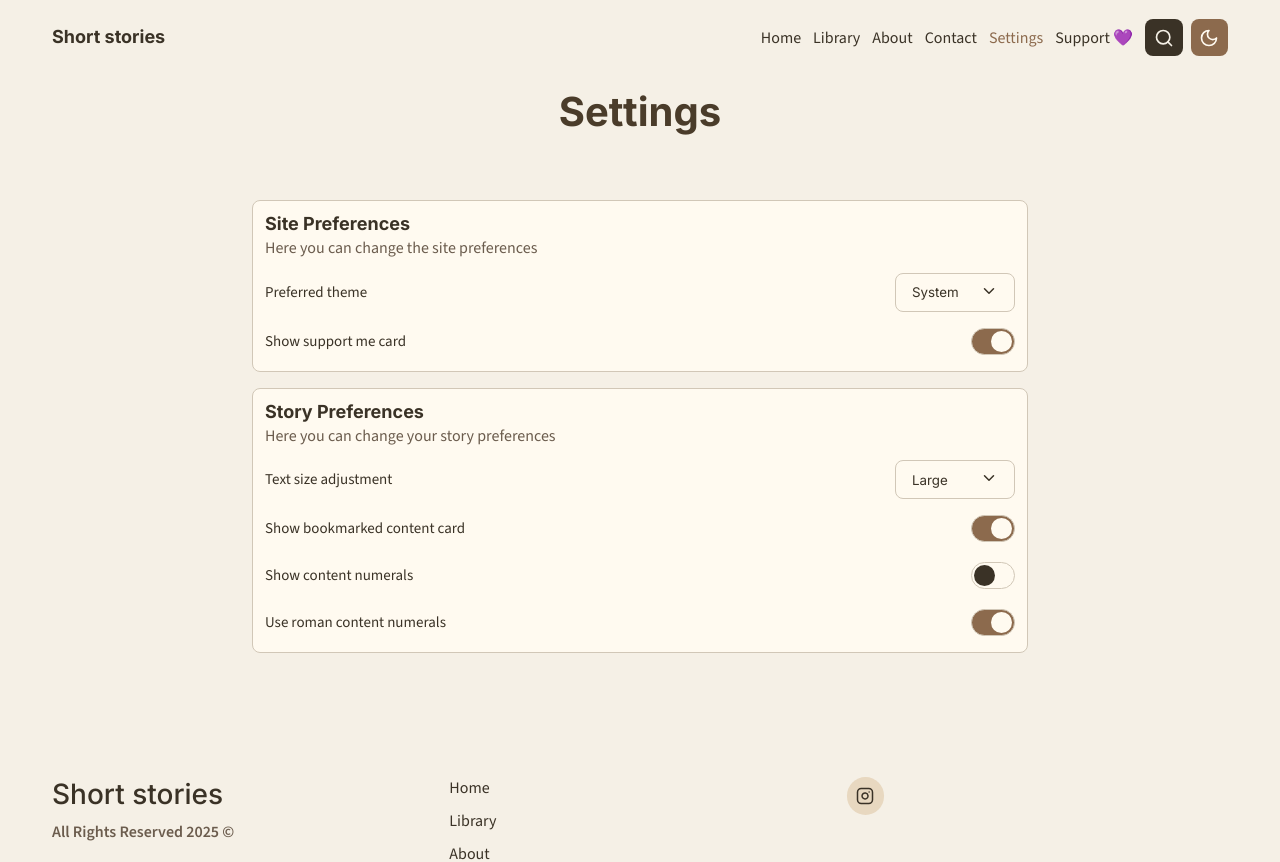
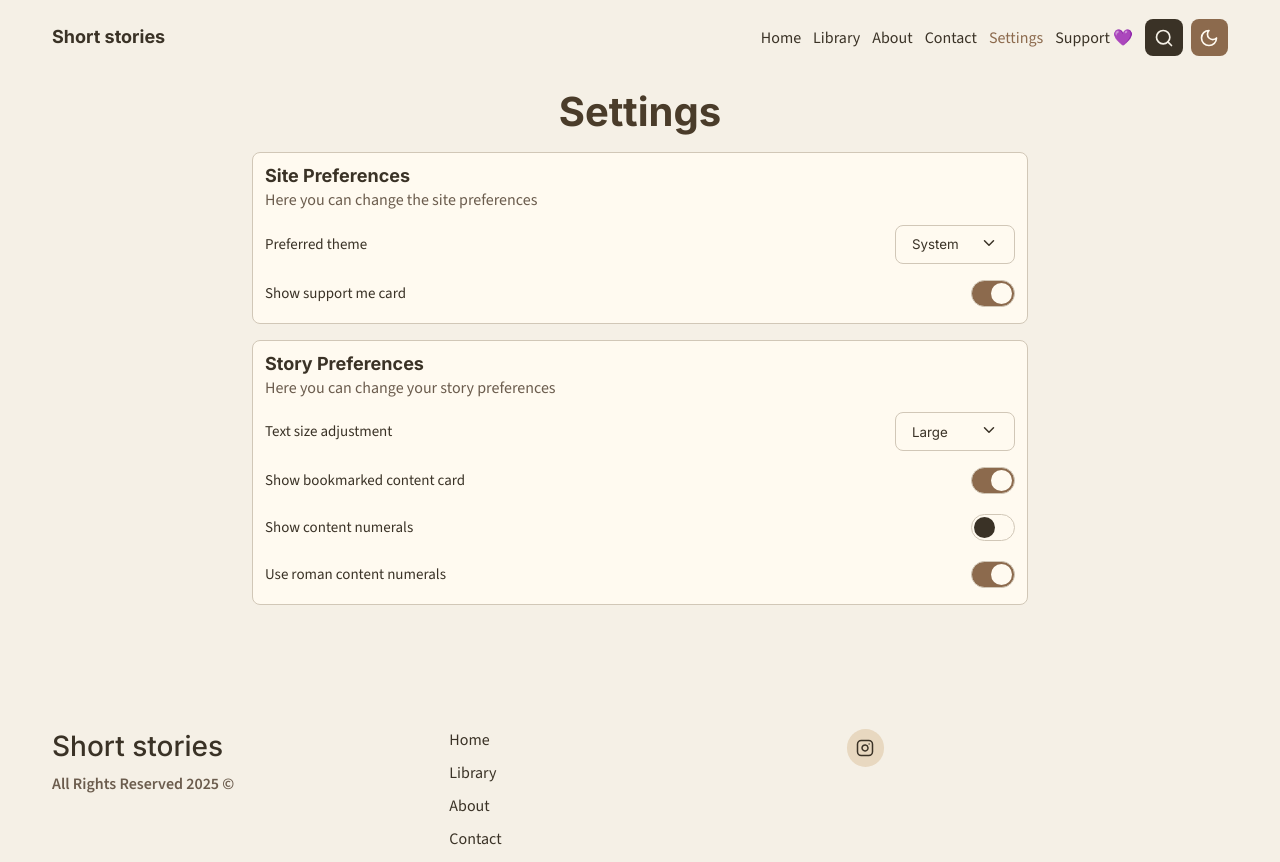
Before and after one commit to aissa-dev1/taleswyn, a Next.js app: page /settings in a window 1280 px wide. Shown: the top 862 px of the page. Built offline with nearby package versions, Linux system fonts and the light colour scheme.

Commit message:
Replace withContentSpacing with spacing on home page container

```diff
--- a/src/app/settings/page.tsx
+++ b/src/app/settings/page.tsx
@@ -7,7 +7,7 @@ import { SettingsCardsSection } from "@/components/sections";
 export default function Settings() {
   return (
     <main className={styles.main}>
-      <CompactContainer withPaddingBlock withContentSpacing>
+      <CompactContainer spacing="lg" withPaddingBlock>
         <H1 className={styles.headline}>Settings</H1>
         <div className={styles.sections}>
           <SettingsCardsSection />
```
